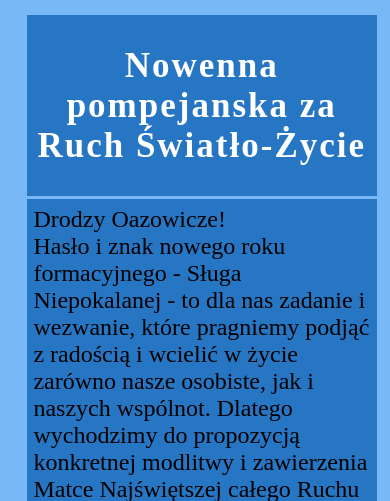
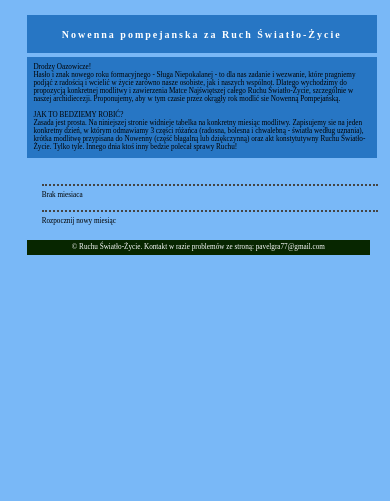
Before and after one commit to Bornous/Pompejanka, a PHP site: page /index.php?m=index in a window 390 px wide. Shown: the top 501 px of the page. After the commit the page ends 255 px from the top, so only its background shows below. Run offline with PHP 8.4, Linux system fonts and the light colour scheme; data that the repository does not hold is empty.

Commit message:
upgrade rwd

```diff
--- a/CSS/panel_styles_BETA.css
+++ b/CSS/panel_styles_BETA.css
@@ -8,7 +8,7 @@
 
 			h1{
 					text-align: center;
-					font-size: 35px;
+					font-size: 60px;
 					color: white;
 					letter-spacing: 2px;
 				}
@@ -61,6 +61,7 @@
 				}
 	/*Tabelka z wpisami*/
 
+				@media only screen and (max-width: 460px) {
 					.wiersz{
 						text-align:center;
 						margin-left:auto;
@@ -68,7 +69,99 @@
 						height: 10%;
 						width: 90%;
 						border: 1px  solid black;
+
 					}
+
+					.fontsize{
+						font-size:30%;
+					}
+
+					.TytulFontsize{
+						font-size:10px;
+					}
+
+				}
+
+				@media only screen and (min-width:460px) and (max-width: 670px) {
+					.wiersz{
+						text-align:center;
+						margin-left:auto;
+						margin-right:auto;
+						height: 10%;
+						width: 90%;
+						border: 1px  solid black;
+
+					}
+
+					.fontsize{
+						font-size:40%;
+					}
+					.TytulFontsize{
+						font-size:15px;
+					}
+				}
+
+				@media only screen and (min-width:670px) and (max-width: 790px) {
+					.wiersz{
+						text-align:center;
+						margin-left:auto;
+						margin-right:auto;
+						height: 10%;
+						width: 90%;
+						border: 1px  solid black;
+
+					}
+
+					.fontsize{
+						font-size:60%;
+					}
+
+					.TytulFontsize{
+						font-size:25px;
+					}
+				}
+
+				@media only screen  and (min-width:790px) and (max-width: 1160px)  {
+					.wiersz{
+						text-align:center;
+						margin-left:auto;
+						margin-right:auto;
+						height: 10%;
+						width: 90%;
+						border: 1px  solid black;
+
+					}
+
+					.fontsize{
+						font-size:70%;
+					}
+
+					.TytulFontsize{
+						font-size:30px;
+					}
+				}
+
+				@media only screen and (min-width: 1160px) {
+					.wiersz{
+						text-align:center;
+						margin-left:auto;
+						margin-right:auto;
+						height: 10%;
+						width: 90%;
+						border: 1px  solid black;
+
+					}
+
+					.fontsize{
+						font-size:100%;
+					}
+
+					.TytulFontsize{
+						font-size:35px;
+					}
+				}
+
+
 				.data{
 
 					width: 16%;
--- a/index.php
+++ b/index.php
@@ -40,6 +40,7 @@
 <head>
 	<meta charset="utf-8" />
 	<meta http-equiv="X-UA-Compatible" content="IE=edge,chrome=1" />
+	<meta name="viewport" content="width=device-width, initial-scale=1.0">
 	<title>Pompejanka</title>
 	<script src="jquery/jquery-1.11.1.min.js"></script>
 	<script src="panel_scripts.js"></script>
@@ -63,7 +64,7 @@
 			<?php require("szkielet/nieuzupelnione.php");?>
 			<?php require("szkielet/topbar.php");?>
 			<?php require("szkielet/topmenu.php");?>
-			<div id="main"  >
+			<div id="main" class="fontsize" >
 				<div class="dottedline" ></div>
 				<div id="ErrorLog"><?php
 				if($_SESSION['brakMiesiaca']){
--- a/szkielet/footer.php
+++ b/szkielet/footer.php
@@ -1,4 +1,4 @@
-<div id="footer">
+<div id="footer" class="fontsize">
 
 			©  Ruchu Światło-Życie. Kontakt w razie problemów ze stroną: pavelgra77@gmail.com
 
--- a/szkielet/topbar.php
+++ b/szkielet/topbar.php
@@ -1,3 +1,3 @@
-		<div id="topbar">
-			<h1>Nowenna pompejanska za Ruch Światło-Życie</h1>
+		<div id="topbar" >
+			<h1 class="TytulFontsize">Nowenna pompejanska za Ruch Światło-Życie</h1>
 		</div>
--- a/szkielet/topmenu.php
+++ b/szkielet/topmenu.php
@@ -1,4 +1,4 @@
-	<div id="topmenu"  >
+	<div id="topmenu"  class="fontsize">
 			Drodzy Oazowicze! <br>
 			Hasło i znak nowego roku formacyjnego - Sługa Niepokalanej - to dla nas zadanie i wezwanie, które pragniemy podjąć z radością i wcielić w życie zarówno nasze osobiste, jak i naszych wspólnot. Dlatego wychodzimy do propozycją konkretnej modlitwy i zawierzenia Matce Najświętszej całego Ruchu Światło-Życie, szczególnie w naszej archidiecezji.
 			Proponujemy, aby w tym czasie przez okrągły rok modlić sie Nowenną Pompejańską.<br><br>
--- a/zapisDoBazy.php
+++ b/zapisDoBazy.php
@@ -16,7 +16,7 @@
 <?php
 	session_start();
 	require_once "daneDoPolaczenia.php";
-	if(isset($_POST['dataMonth'])){
+	if(isset($_POST['dataMonth']) && $_POST['imie']!='' && $_POST['nazwisko']!=''){
 
 		$dzien=$_POST['dataDay'];
 		$Miesiac=$_POST['dataMonth'];
@@ -51,10 +51,10 @@
 				$bazaDanych->close();
 			}
 
-		header('Location: index.php');
+
 
 	}
-
+	header('Location: index.php');
 
 ?>
 </body>
```
Lines whose indentation alone changed are shown as unchanged.
